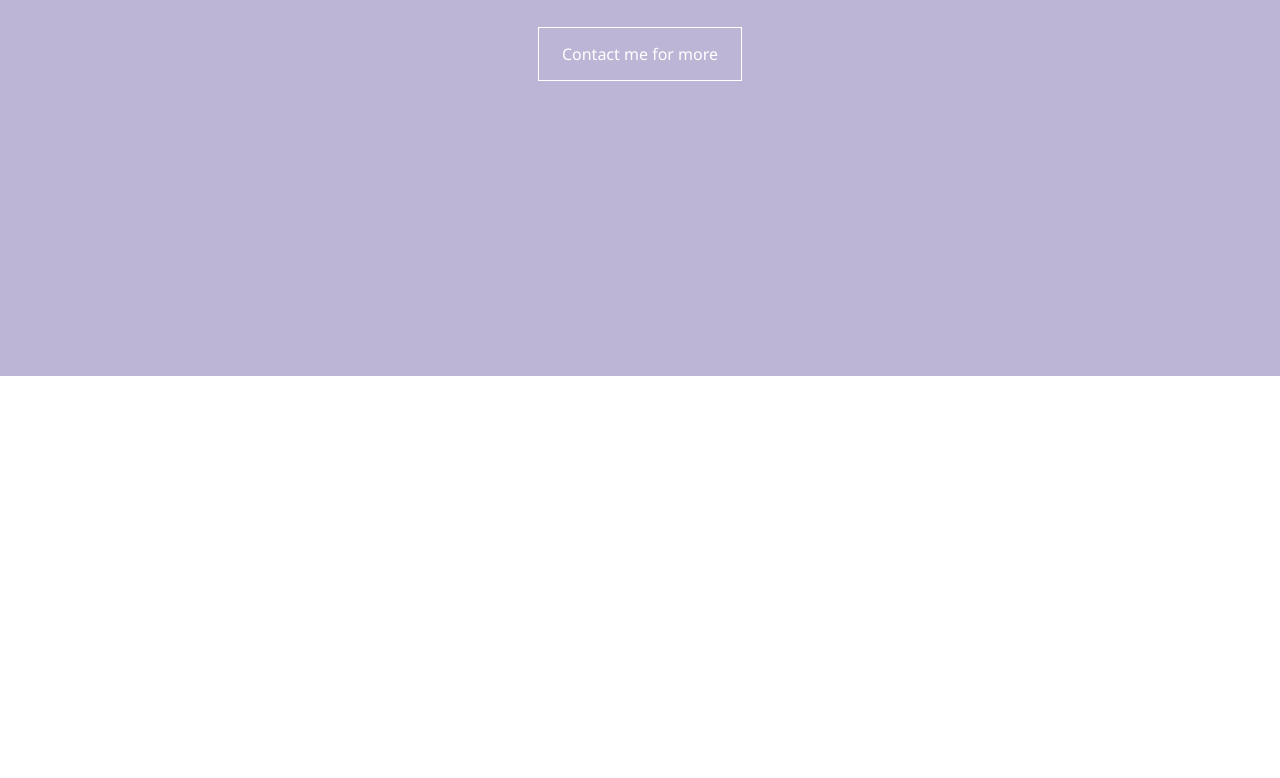
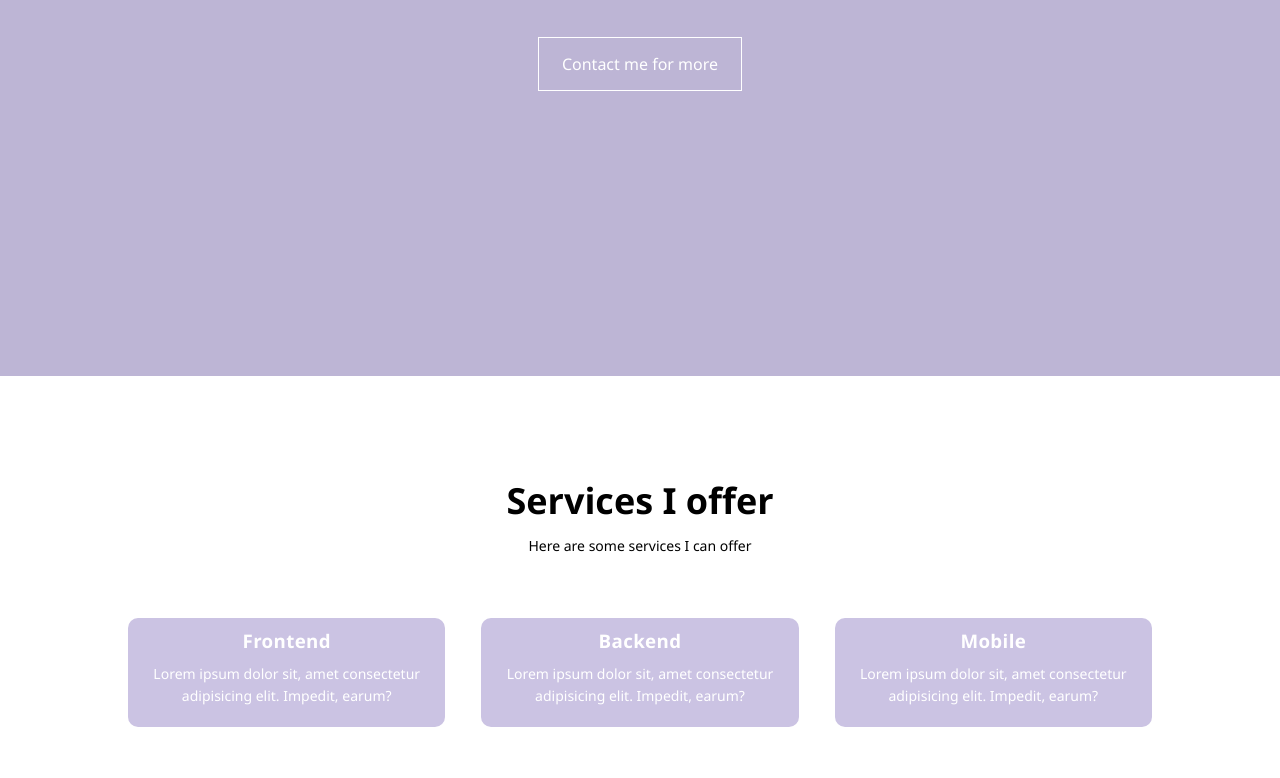
Before and after one commit to SofienBenKtib/Portfolio, a plain HTML site: page index.html in a window 1280 px wide. Shown: the part 424-1202 px from the top of the page. Before the commit the page ends 800 px from the top, so only its background shows below. Drawn offline with Linux system fonts and the light colour scheme.

Commit message:
services added in index

```diff
--- a/css/index.css
+++ b/css/index.css
@@ -108,6 +108,7 @@ nav .fa {
     text-align: left;
     z-index: 2;
     background-color: #aa98a9;
+    transition: 1s;
   }
   nav .fa {
     display: block;
@@ -120,3 +121,56 @@ nav .fa {
     padding: 30px;
   }
 }
+/*-- SERVICES --*/
+.services {
+  width: 80%;
+  margin: auto;
+  text-align: center;
+  padding-top: 100px;
+}
+.services-h1 {
+  font-size: 36px;
+  font-family: "Segoe UI", Tahoma, Geneva, Verdana, sans-serif;
+}
+p {
+  font-size: 14px;
+  font-weight: 300;
+  font-family: "Segoe UI", Tahoma, Geneva, Verdana, sans-serif;
+  line-height: 22px;
+  padding: 10px;
+}
+.row {
+  margin-top: 5%;
+  display: flex;
+  justify-content: space-between;
+}
+.services-col {
+  flex-basis: 31%;
+  background: #cbc3e3;
+  padding: 10px;
+  color: white;
+  border-radius: 10px;
+  margin-bottom: 5%;
+  padding: 20px, 12px;
+  box-sizing: border-box;
+  transition: 0.3s;
+}
+h3 {
+  font-family: "Segoe UI", Tahoma, Geneva, Verdana, sans-serif;
+  letter-spacing: 0.36;
+  text-align: center;
+  font-weight: 600;
+  margin: 10px, 0;
+}
+.services-col:hover {
+  box-shadow: 0 0 20px 0px rgba(0, 0, 0, 0.2);
+  cursor: pointer;
+}
+@media (max-width: 700px) {
+  .row {
+    flex-direction: column;
+  }
+  .services-col {
+    flex-direction: column;
+  }
+}
--- a/index.html
+++ b/index.html
@@ -36,6 +36,37 @@
         <a href="Contact.html" class="contact-me">Contact me for more</a>
       </div>
     </section>
+
+    <!-- SERVICES -->
+    <section class="services">
+      <h1 class="services-h1">Services I offer</h1>
+      <p class="services-p">Here are some services I can offer</p>
+      <div class="row">
+        <div class="services-col">
+          <h3>Frontend</h3>
+          <p>
+            Lorem ipsum dolor sit, amet consectetur adipisicing elit. Impedit,
+            earum?
+          </p>
+        </div>
+        <div class="services-col">
+          <h3>Backend</h3>
+          <p>
+            Lorem ipsum dolor sit, amet consectetur adipisicing elit. Impedit,
+            earum?
+          </p>
+        </div>
+        <div class="services-col">
+          <h3>Mobile</h3>
+          <p>
+            Lorem ipsum dolor sit, amet consectetur adipisicing elit. Impedit,
+            earum?
+          </p>
+        </div>
+      </div>
+    </section>
+
+    <!-- JAVASCRIPT FUNCTIONS FOR TOGGLING MENU IN RESPONSIVE MODE -->
     <script>
       var navLinks = document.getElementById("navLinks");
       function showMenu() {
```
